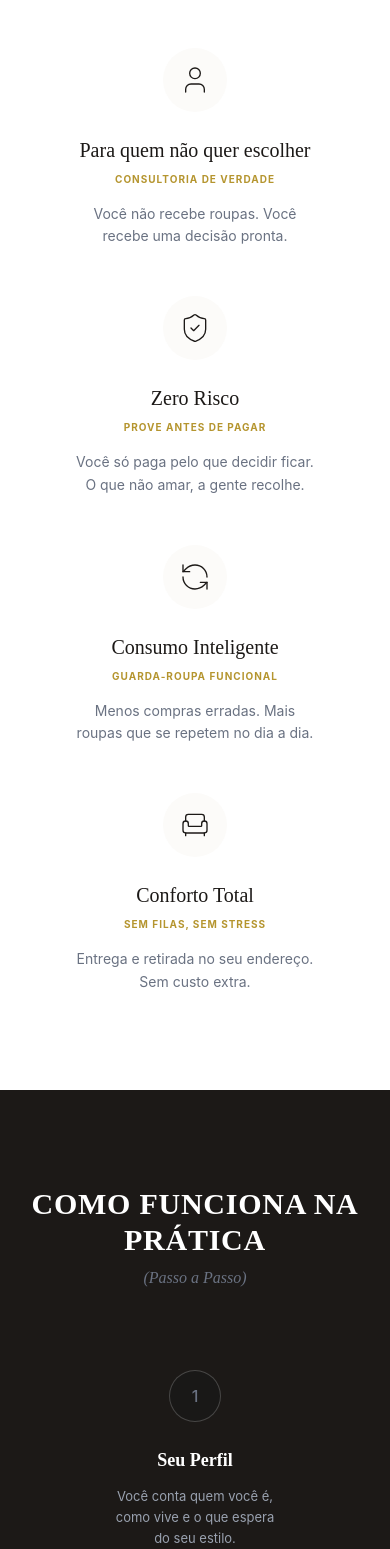
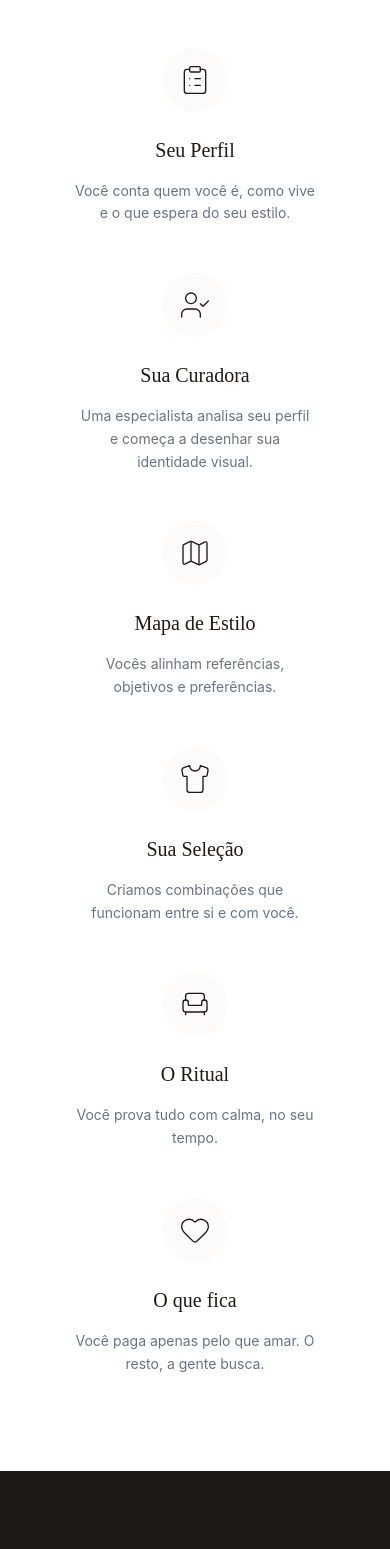
Before and after one commit to grupomerci/mb-vendas, a React (Vite) app: page / in a window 390 px wide. Shown: the part 3300-4849 px from the top of the page. Built offline with nearby package versions, Linux system fonts and the light colour scheme.

Commit message:
fix: visual adjusts

```diff
--- a/src/components/Benefits.tsx
+++ b/src/components/Benefits.tsx
@@ -36,7 +36,7 @@ const Benefits = () => {
   ];
 
   return (
-    <section id="galeria" className="py-10 px-4 sm:px-6 lg:px-8 bg-white overflow-hidden">
+    <section id="beneficios" className="py-10 px-4 sm:px-6 lg:px-8 bg-white overflow-hidden scroll-mt-24">
       <div className="max-w-7xl mx-auto">
 
         {/* Header with Quote */}
--- a/src/components/FAQ.tsx
+++ b/src/components/FAQ.tsx
@@ -29,7 +29,7 @@ const FAQ = () => {
   };
 
   return (
-    <section className="py-24 px-4 sm:px-6 lg:px-8 bg-white">
+    <section id="duvidas" className="py-24 px-4 sm:px-6 lg:px-8 bg-white scroll-mt-24">
       <div className="max-w-7xl mx-auto">
         <motion.div
           initial={{ opacity: 0, y: 20 }}
--- a/src/components/Features.tsx
+++ b/src/components/Features.tsx
@@ -1,31 +1,37 @@
-import { User, ShieldCheck, RefreshCcw, Armchair } from 'lucide-react';
 import { motion } from 'framer-motion';
+import { ClipboardList, UserCheck, Map, Shirt, Armchair, Heart } from 'lucide-react';
 
 const Features = () => {
   const features = [
     {
-      Icon: User,
-      title: "Para quem não quer escolher",
-      subtitle: "Consultoria de verdade",
-      description: "Você não recebe roupas. Você recebe uma decisão pronta."
+      Icon: ClipboardList,
+      title: "Seu Perfil",
+      description: "Você conta quem você é, como vive e o que espera do seu estilo."
     },
     {
-      Icon: ShieldCheck,
-      title: "Zero Risco",
-      subtitle: "Prove antes de pagar",
-      description: "Você só paga pelo que decidir ficar. O que não amar, a gente recolhe."
+      Icon: UserCheck,
+      title: "Sua Curadora",
+      description: "Uma especialista analisa seu perfil e começa a desenhar sua identidade visual."
     },
     {
-      Icon: RefreshCcw,
-      title: "Consumo Inteligente",
-      subtitle: "Guarda-roupa funcional",
-      description: "Menos compras erradas. Mais roupas que se repetem no dia a dia."
+      Icon: Map,
+      title: "Mapa de Estilo",
+      description: "Vocês alinham referências, objetivos e preferências."
+    },
+    {
+      Icon: Shirt,
+      title: "Sua Seleção",
+      description: "Criamos combinações que funcionam entre si e com você."
     },
     {
       Icon: Armchair,
-      title: "Conforto Total",
-      subtitle: "Sem filas, sem stress",
-      description: "Entrega e retirada no seu endereço. Sem custo extra."
+      title: "O Ritual",
+      description: "Você prova tudo com calma, no seu tempo."
+    },
+    {
+      Icon: Heart,
+      title: "O que fica",
+      description: "Você paga apenas pelo que amar. O resto, a gente busca."
     }
   ];
 
@@ -45,7 +51,7 @@ const Features = () => {
               }
             }
           }}
-          className="grid md:grid-cols-2 lg:grid-cols-4 gap-12 text-center"
+          className="grid md:grid-cols-2 lg:grid-cols-3 gap-12 text-center"
         >
           {features.map((feature, index) => (
             <motion.div
@@ -60,12 +66,9 @@ const Features = () => {
                  <feature.Icon strokeWidth={1} size={32} />
               </div>
 
-              <h3 className="text-xl font-serif font-medium text-[#1c1917] mb-2">
+              <h3 className="text-xl font-serif font-medium text-[#1c1917] mb-4">
                 {feature.title}
               </h3>
-              <p className="text-[10px] font-bold tracking-widest text-gold-600 uppercase mb-4">
-                {feature.subtitle}
-              </p>
               <p className="text-sm text-gray-500 leading-relaxed max-w-[240px] mx-auto">
                 {feature.description}
               </p>
--- a/src/components/Header.tsx
+++ b/src/components/Header.tsx
@@ -1,12 +1,33 @@
 import { useState } from 'react';
 import { Menu, X } from 'lucide-react';
 import { motion } from 'framer-motion';
-import { useNavigate } from 'react-router-dom';
+import { useNavigate, useLocation } from 'react-router-dom';
 import logo from '../assets/logo.jpg';
 
 const Header = () => {
   const [isMenuOpen, setIsMenuOpen] = useState(false);
   const navigate = useNavigate();
+  const location = useLocation();
+
+  const scrollToSection = (sectionId: string) => {
+    setIsMenuOpen(false);
+
+    if (location.pathname !== '/') {
+      navigate('/');
+      // Use setTimeout to allow navigation to complete before scrolling
+      setTimeout(() => {
+        const element = document.getElementById(sectionId);
+        if (element) {
+          element.scrollIntoView({ behavior: 'smooth' });
+        }
+      }, 100);
+    } else {
+      const element = document.getElementById(sectionId);
+      if (element) {
+        element.scrollIntoView({ behavior: 'smooth' });
+      }
+    }
+  };
 
   return (
     <header className="fixed w-full bg-white/95 backdrop-blur-sm z-50 border-b border-gray-200">
@@ -20,10 +41,10 @@ const Header = () => {
           </div>
 
           <div className="hidden md:flex items-center space-x-8">
-            <a href="/#como-funciona" className="text-gray-600 hover:text-black text-xs font-medium transition-colors">Como Funciona</a>
-            <a href="/#beneficios" className="text-gray-600 hover:text-black text-xs font-medium transition-colors">Benefícios</a>
-            <a href="/#planos" className="text-gray-600 hover:text-black text-xs font-medium transition-colors">Planos</a>
-            <a href="/#duvidas" className="text-gray-600 hover:text-black text-xs font-medium transition-colors">Dúvidas</a>
+            <button onClick={() => scrollToSection('como-funciona')} className="text-gray-600 hover:text-black text-xs font-medium transition-colors cursor-pointer">Como Funciona</button>
+            <button onClick={() => scrollToSection('beneficios')} className="text-gray-600 hover:text-black text-xs font-medium transition-colors cursor-pointer">Benefícios</button>
+            <button onClick={() => scrollToSection('planos')} className="text-gray-600 hover:text-black text-xs font-medium transition-colors cursor-pointer">Planos</button>
+            <button onClick={() => scrollToSection('duvidas')} className="text-gray-600 hover:text-black text-xs font-medium transition-colors cursor-pointer">Dúvidas</button>
             <motion.button
               whileHover={{ scale: 1.05 }}
               whileTap={{ scale: 0.95 }}
@@ -50,10 +71,10 @@ const Header = () => {
       {isMenuOpen && (
         <div className="md:hidden bg-white border-t border-gray-100">
           <div className="px-2 pt-2 pb-3 space-y-1 sm:px-3">
-            <a href="/#como-funciona" className="block px-3 py-2 text-base font-medium text-gray-700 hover:text-black hover:bg-gray-50">Como Funciona</a>
-            <a href="/#beneficios" className="block px-3 py-2 text-base font-medium text-gray-700 hover:text-black hover:bg-gray-50">Benefícios</a>
-            <a href="/#planos" className="block px-3 py-2 text-base font-medium text-gray-700 hover:text-black hover:bg-gray-50">Planos</a>
-            <a href="/#duvidas" className="block px-3 py-2 text-base font-medium text-gray-700 hover:text-black hover:bg-gray-50">Dúvidas</a>
+            <button onClick={() => scrollToSection('como-funciona')} className="block w-full text-left px-3 py-2 text-base font-medium text-gray-700 hover:text-black hover:bg-gray-50 cursor-pointer">Como Funciona</button>
+            <button onClick={() => scrollToSection('beneficios')} className="block w-full text-left px-3 py-2 text-base font-medium text-gray-700 hover:text-black hover:bg-gray-50 cursor-pointer">Benefícios</button>
+            <button onClick={() => scrollToSection('planos')} className="block w-full text-left px-3 py-2 text-base font-medium text-gray-700 hover:text-black hover:bg-gray-50 cursor-pointer">Planos</button>
+            <button onClick={() => scrollToSection('duvidas')} className="block w-full text-left px-3 py-2 text-base font-medium text-gray-700 hover:text-black hover:bg-gray-50 cursor-pointer">Dúvidas</button>
             <div className="pt-4 px-3">
               <motion.button
                 whileHover={{ scale: 1.05 }}
--- a/src/components/HowItWorks.tsx
+++ b/src/components/HowItWorks.tsx
@@ -52,59 +52,14 @@ const HowItWorks = () => {
   };
 
   return (
-    <section id="como-funciona" className="py-24 px-4 sm:px-6 lg:px-8 bg-stone-900 text-white">
+    <section id="como-funciona" className="py-18 px-4 sm:px-6 lg:px-8 bg-stone-900 text-white scroll-mt-24">
       <div className="max-w-7xl mx-auto text-center">
         <motion.div
           initial={{ opacity: 0, y: 20 }}
           whileInView={{ opacity: 1, y: 0 }}
           viewport={{ once: false }}
-          transition={{ duration: 0.6 }}
-        >
-          <h2 className="text-3xl md:text-4xl font-serif font-bold mb-2 tracking-wide">
-            COMO FUNCIONA NA PRÁTICA
-          </h2>
-          <p className="text-gray-500 italic font-serif mb-20">
-            (Passo a Passo)
-          </p>
-        </motion.div>
-
-        <div className="relative">
-          {/* Connecting line (hidden on mobile, visible on lg) */}
-          <div className="hidden lg:block absolute top-[26px] left-[8.33%] w-[83.33%] h-[1px] bg-white/10 -z-0"></div>
-
-          <motion.div
-            className="grid grid-cols-1 md:grid-cols-2 lg:grid-cols-6 gap-12 lg:gap-4 relative z-10"
-            variants={containerVariants}
-            initial="hidden"
-            whileInView="visible"
-            viewport={{ once: false }}
-          >
-            {steps.map((step, index) => (
-              <motion.div
-                key={index}
-                className="flex flex-col items-center group"
-                variants={itemVariants}
-              >
-                <div className="w-[52px] h-[52px] rounded-full bg-[#191817] border border-white/20 flex items-center justify-center text-gray-500 font-medium mb-6 group-hover:border-gold-500 group-hover:text-gold-500 transition-colors duration-300">
-                  {step.number}
-                </div>
-                <h3 className="text-lg font-serif font-bold mb-3 text-white">
-                  {step.title}
-                </h3>
-                <p className="text-[13px] text-gray-400 leading-relaxed px-4 max-w-[200px] mx-auto">
-                  {step.description}
-                </p>
-              </motion.div>
-            ))}
-          </motion.div>
-        </div>
-
-        <motion.div
-          initial={{ opacity: 0, y: 20 }}
-          whileInView={{ opacity: 1, y: 0 }}
-          viewport={{ once: false }}
           transition={{ duration: 0.6, delay: 0.4 }}
-          className="mt-24 space-y-8"
+          className=" space-y-8"
         >
             <h4 className="font-serif text-3xl text-white tracking-wide">Simples. Elegante. Inteligente.</h4>
             <motion.button
--- a/src/components/Plans.tsx
+++ b/src/components/Plans.tsx
@@ -6,7 +6,7 @@ const Plans = () => {
   const navigate = useNavigate();
 
   return (
-    <section className="py-24 px-4 sm:px-6 lg:px-8 bg-[#f0eee9]">
+    <section id="planos" className="py-24 px-4 sm:px-6 lg:px-8 bg-[#f0eee9] scroll-mt-24">
       <div className="max-w-7xl mx-auto">
         <motion.div
           initial={{ opacity: 0, y: 20 }}
--- a/src/components/Testimonials.tsx
+++ b/src/components/Testimonials.tsx
@@ -64,7 +64,7 @@ const Testimonials = () => {
               }
             }
           }}
-          className="grid md:grid-cols-3 gap-8"
+          className="flex md:grid md:grid-cols-3 gap-6 md:gap-8 overflow-x-auto md:overflow-visible snap-x snap-mandatory pb-8 md:pb-0 -mx-4 px-4 md:mx-0 md:px-0 scrollbar-hide"
         >
           {testimonials.map((testimonial) => (
             <motion.div
@@ -73,7 +73,7 @@ const Testimonials = () => {
                 hidden: { opacity: 0, y: 20 },
                 visible: { opacity: 1, y: 0, transition: { duration: 0.5 } }
               }}
-              className="bg-white p-8 rounded-2xl  border border-gray-200 duration-300 relative group"
+              className="bg-white p-8 rounded-2xl border border-gray-200 duration-300 relative group min-w-[85vw] md:min-w-0 snap-center"
             >
               <div className="absolute top-6 right-8 text-black/10 group-hover:text-gold-100 transition-colors">
                 <Quote className="w-10 h-10 rotate-180" strokeWidth={1.3} />
--- a/src/index.css
+++ b/src/index.css
@@ -15,6 +15,7 @@
   html {
     font-family: 'Inter', sans-serif;
     scroll-behavior: smooth;
+    overflow-x: hidden;
   }
 
   h1, h2, h3, h4, h5, h6 {
@@ -23,5 +24,6 @@
 
   body {
     @apply bg-white text-[#1c1917];
+    overflow-x: hidden;
   }
 }
```
